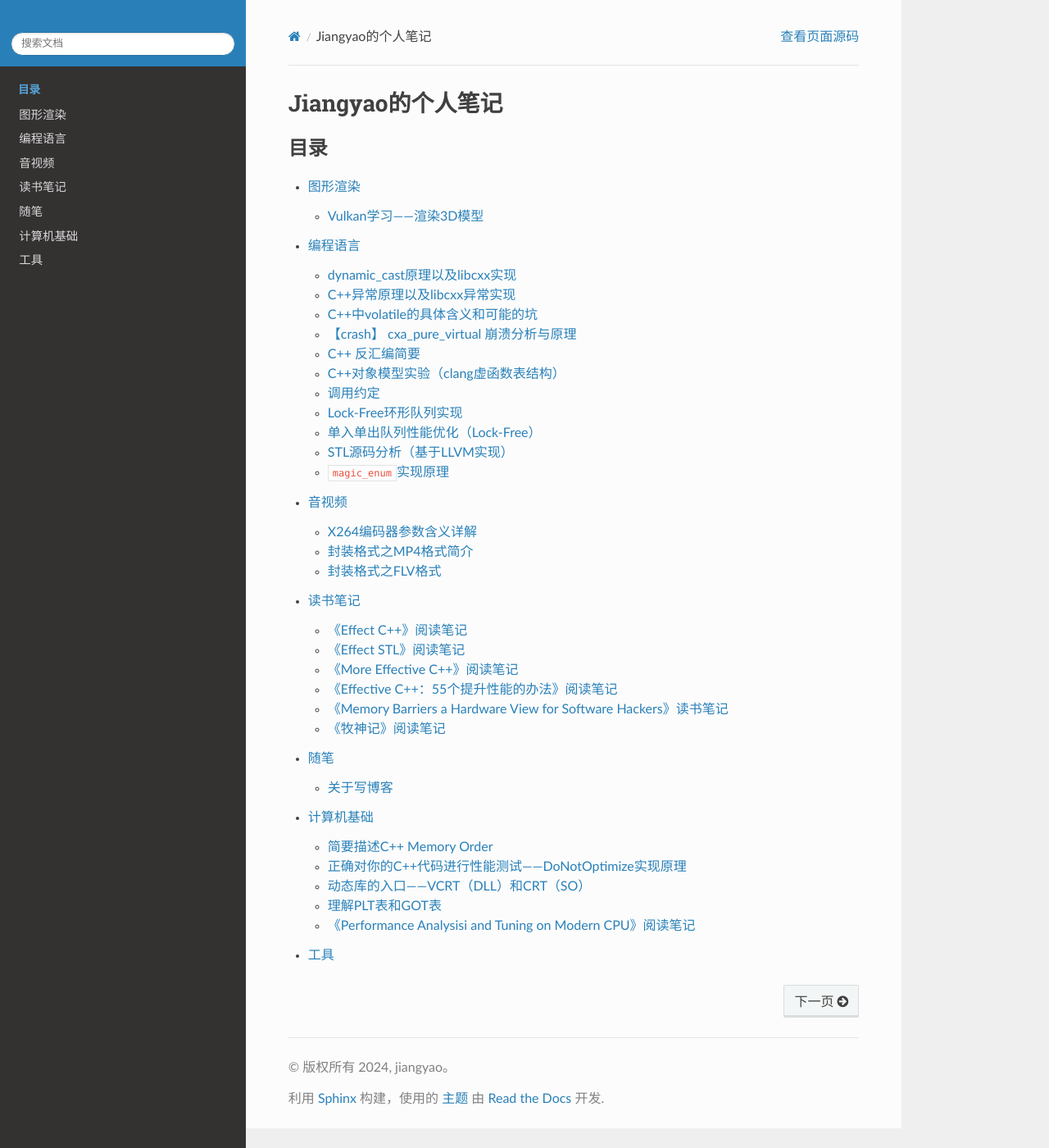
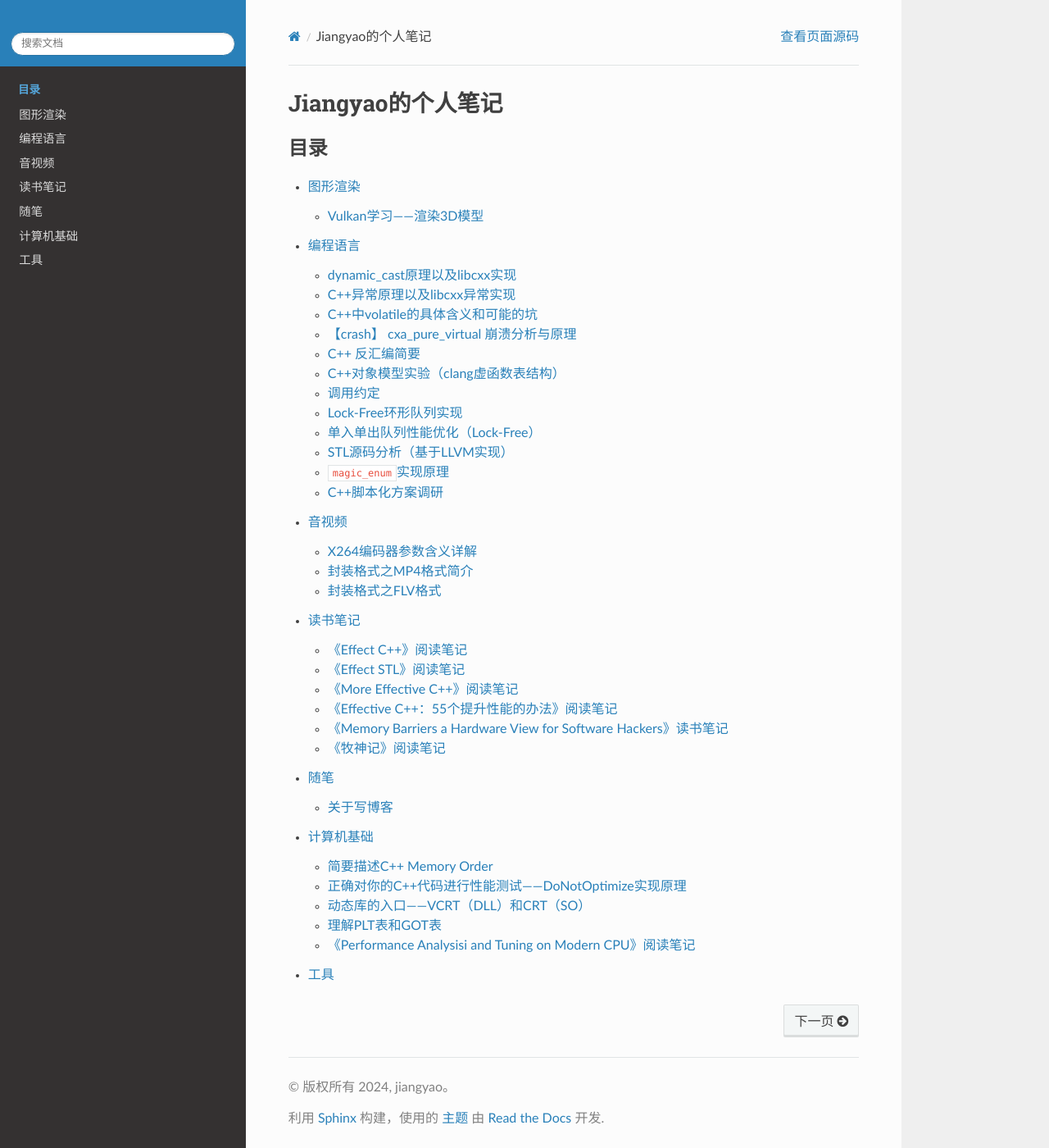
Before and after one commit to grayondream/MyNote, a Sphinx documentation site: the page built from source/index.rst, in a window 1280 px wide and 1400 px high. Shown: the whole window at 82% size. Built offline with Sphinx 7.4.7 and the Read the Docs theme 3.1.0, drawn with Linux system fonts in a browser that asks for light colours.

Commit message:
fix: add C++脚本化方案调研 in index

```diff
--- a/source/docs/编程语言/index.rst
+++ b/source/docs/编程语言/index.rst
@@ -16,3 +16,4 @@
    单入单出队列性能优化（Lock-Free）
    STL源码分析（基于LLVM实现）
    MagicEnum实现原理
+   C++脚本化方案调研
```
